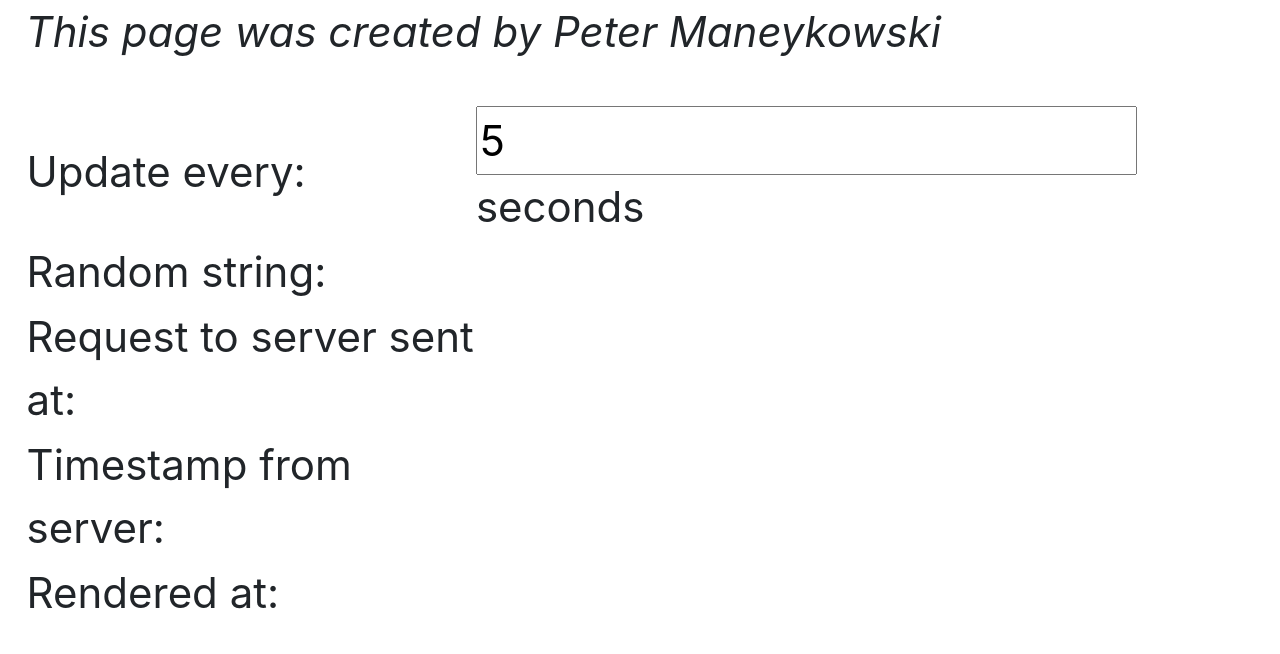
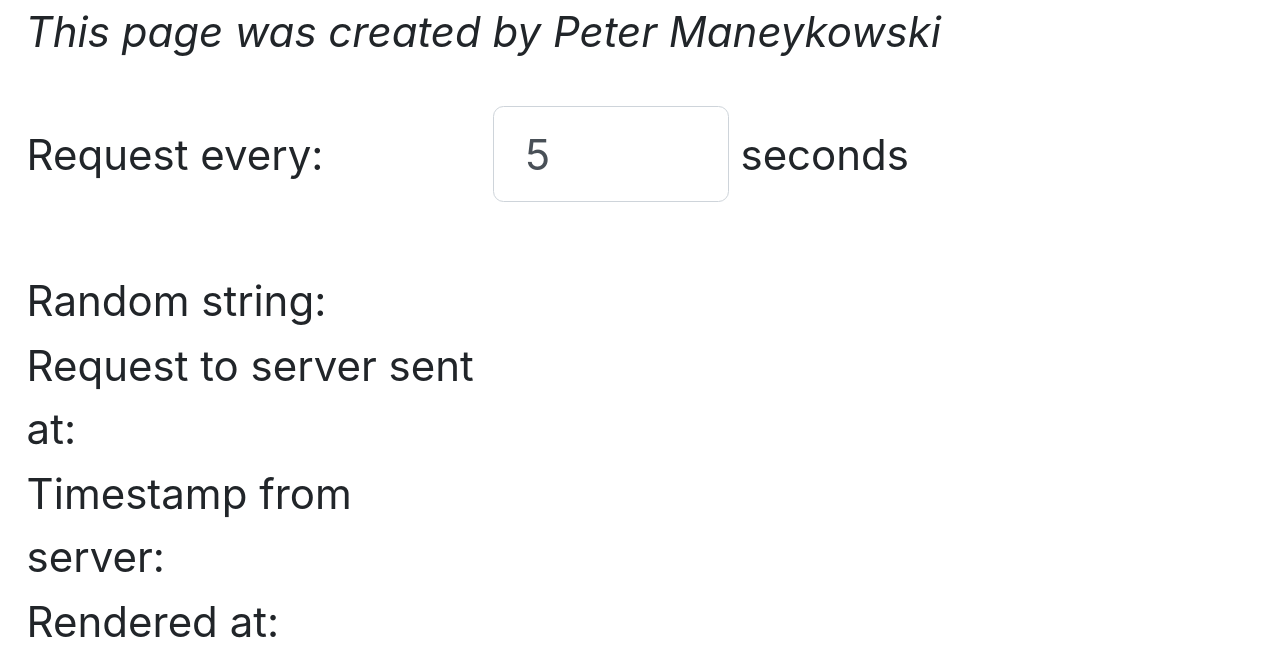
Before and after one commit to maneyko/react_myapp, a React app: page / in a window 1280 px wide. Shown: the part 269-923 px from the top of the page. Before the commit the page ends 894 px from the top, so only its background shows below. Built offline with nearby package versions, Linux system fonts and the light colour scheme; no server answers.

Commit message:
verify input type

```diff
--- a/src/index.css
+++ b/src/index.css
@@ -2,6 +2,15 @@ body {
   font-family: sans-serif;
   height: 100%;
   padding-left: 2%;
+}
+
+input.update-frequency {
+  width: 30%;
+  display: inline-block;
+}
+
+span.input-warning {
+  color: red;
 }
 
 @media (min-width: 400px) and (min-height: 400px) {
--- a/src/index.js
+++ b/src/index.js
@@ -134,10 +134,21 @@ class Response extends React.Component {
         <table>
           <tbody>
             <tr>
-              <td>Update every:</td>
+              <td>Request every:</td>
               <td>
-                <input type="text" value={this.state.update_frequency} name="update_frequency" onChange={this.handleChange} /> seconds
+                <input
+                  inputMode="numeric"
+                  type="text"
+                  className="update-frequency form-control"
+                  value={this.state.update_frequency}
+                  name="update_frequency"
+                  onChange={this.handleChange}
+                /> seconds
               </td>
+            </tr>
+            <tr>
+              <td><br/></td>
+              <td>{!this.state.update_frequency.toString().match(/^(\d+)?$/) && <span className="input-warning">Input must be an integer</span>}</td>
             </tr>
             <tr>
               <td>Random string:</td>
```
